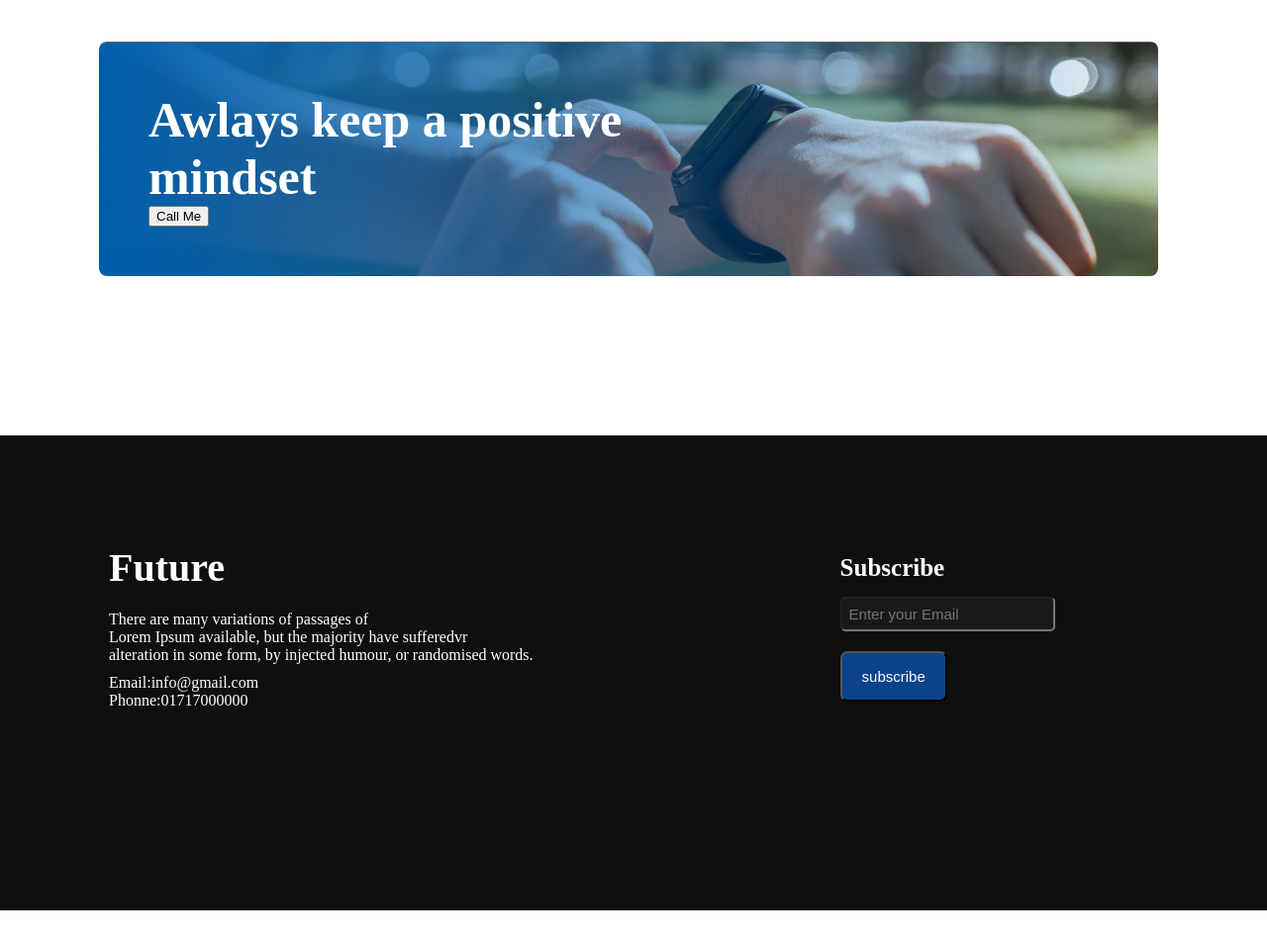
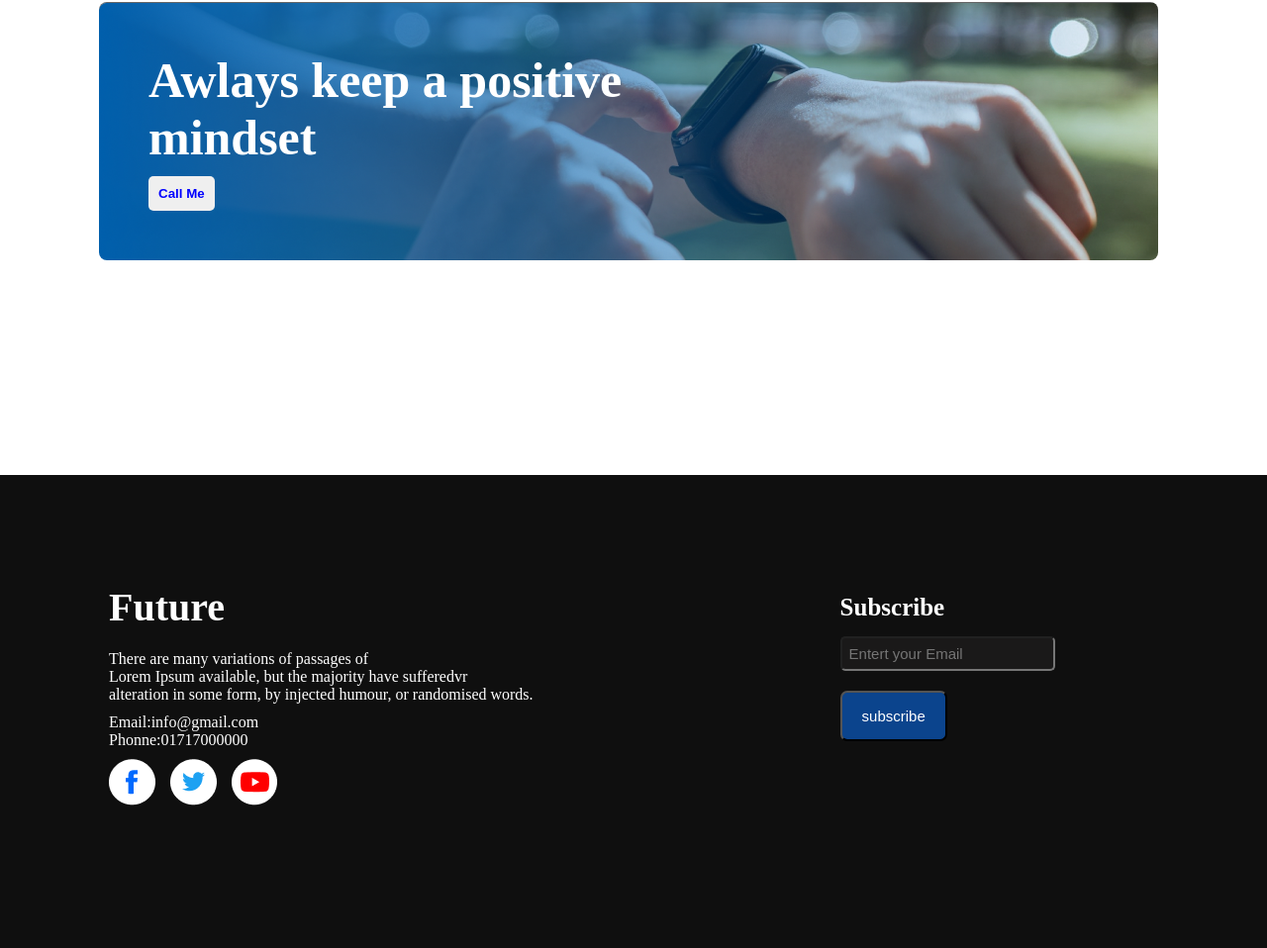
Before and after one commit to SAYEM088/assign-project-one, a plain HTML site: page index.html in a window 1280 px wide. Shown: the part 2306-3264 px from the top of the page at 99% size. Before the commit the page ends 3226 px from the top, so only its background shows below. Drawn offline with Linux system fonts and the light colour scheme.

Commit message:
final-push

```diff
--- a/index.html
+++ b/index.html
@@ -10,6 +10,7 @@
 </head>
 <body>
     <header>
+<!-- nav-bar -->
         <nav class="nav-tittle">
             <h2 class="nav-name">SA<span class="name-design">Y</span>EM</h2>
              <ul class="nav-manu">
@@ -19,6 +20,7 @@
              </ul>
         </nav>
     </header>
+<!-- main-project-start -->
 <!-- home bannar start -->
     <div class="home-banner">
         <div class="banner">
@@ -31,15 +33,17 @@
 
                 <div class="banner-button">
                     <button class="button-contact">Contact Me</button>
+ <!-- banner-section end -->
                 </div>
           </div>
         </div>
     </div>
-    <!-- sec-profile cover start -->
+<!-- sec-page-profile cover start -->
     <div class="profile-cover">
         <div class="pic-container">
             <img src="/images/person.png" alt="">
         </div>
+<!-- sec-page-side-details -->
         <div class="details-container">
             <h1 class="details-header">My failures of
                 previous year </h1>
@@ -56,11 +60,13 @@
             </ul>
         </div>
     </div>
-    <!-- third-my plan start -->
+<!-- sec-page-end -->
+<!-- third-page-my plan start -->
     <div class="plan-page">
         <div class="my-plan-div">
             <h1 class="my-plan">My Plan</h1>
         </div>
+    <!-- web-dev-js-logo-details -->
         <div class="plan-list">
             <div class="plans">
                 <img src="/images/icons/web.png" alt="">
@@ -83,14 +89,14 @@
                 <p class="plan-para">I want to develop</p>
             </div>
         </div>
-        <!-- image-gradient task -->
+    <!-- image-gradient task -->
         <div class="grad-task">
             <h1 class="positive-mind">Awlays keep a positive <br>
                 mindset</h1>
             <button class="call-me">Call Me</button>
         </div>
     </div>
-    <!-- four-contact details start -->
+<!-- four-page-contact details start -->
     <div class="cont-details">
         <div class="future">
             <h3 class="future-head">
@@ -108,11 +114,18 @@
                    Phonne:01717000000
                 </p>
 
+                <!-- logo image -->
 
+              <div class="contact-logo">
+                  <div class="fb-logo"><img src="/images/icons/fb.png" alt=""> </div>
+                  <div class="fb-logo"><img src="/images/icons/twitter.png" alt=""> </div>
+                  <div class="fb-logo"><img src="/images/icons/youtube.png" alt="">  </div>
+              </div>
         </div>
+<!-- subscribe-side -->
         <div class="subscribe">
             <h5 class="subs-head">Subscribe</h5>
-            <input type="email" class="subs-mail" placeholder="Enter your Email">
+            <input type="email" class="subs-mail" placeholder="Entert your Email">
             <br>
             <button class="subs-button">subscribe</button>
         </div>
--- a/style.css
+++ b/style.css
@@ -1,6 +1,7 @@
 *{
     margin: 0px;
 }
+/* nav-bar */
 .nav-tittle{
     display: flex;
     justify-content: space-around;
@@ -63,14 +64,14 @@
     background-color: orangered;
     color: white;
 }
-
+/* -picture-page */
 .profile-cover{
     display: flex;
 
     width: 100%;
 }
 .pic-container{
-    margin: 100px;
+    margin: 90px;
 }
 .details-container{
     margin: 100px;
@@ -106,10 +107,10 @@ span{
 /* plan page */
 
 .plan-page{
- height: 100vh;
+ height: 110vh;
 }
 .my-plan-div{
-    margin-top: 120px;
+    margin-top: 100px;
     text-align: center;
 }
 .my-plan{
@@ -137,6 +138,7 @@ span{
     padding-top: 10px;
     color: rgb(88, 86, 86);
 }
+/* gradient-setup */
 .grad-task{
     margin-left: 100px;
     margin-right: 110px;
@@ -151,6 +153,15 @@ span{
     font-size: 50px;
     color: white;
 }
+.call-me{
+    padding: 10px;
+    margin-top: 10px;
+    border: none;
+    border-radius: 5px;
+    font-weight: 800;
+    color: blue;
+}
+/* last-page */
 .cont-details{
     display: flex;
     height: 60vh;
@@ -174,6 +185,13 @@ span{
 .future-contact{
     color: white;
     padding-top: 10px;
+}
+.contact-logo{
+    display: flex;
+    padding-top: 10px;
+}
+.fb-logo{
+    padding-right: 15px;
 }
 .subscribe{
     margin: 120px;
@@ -200,3 +218,4 @@ span{
     border-radius: 7px;
     font-size: 15px;
 }
+/* finally the end !!! */
```
